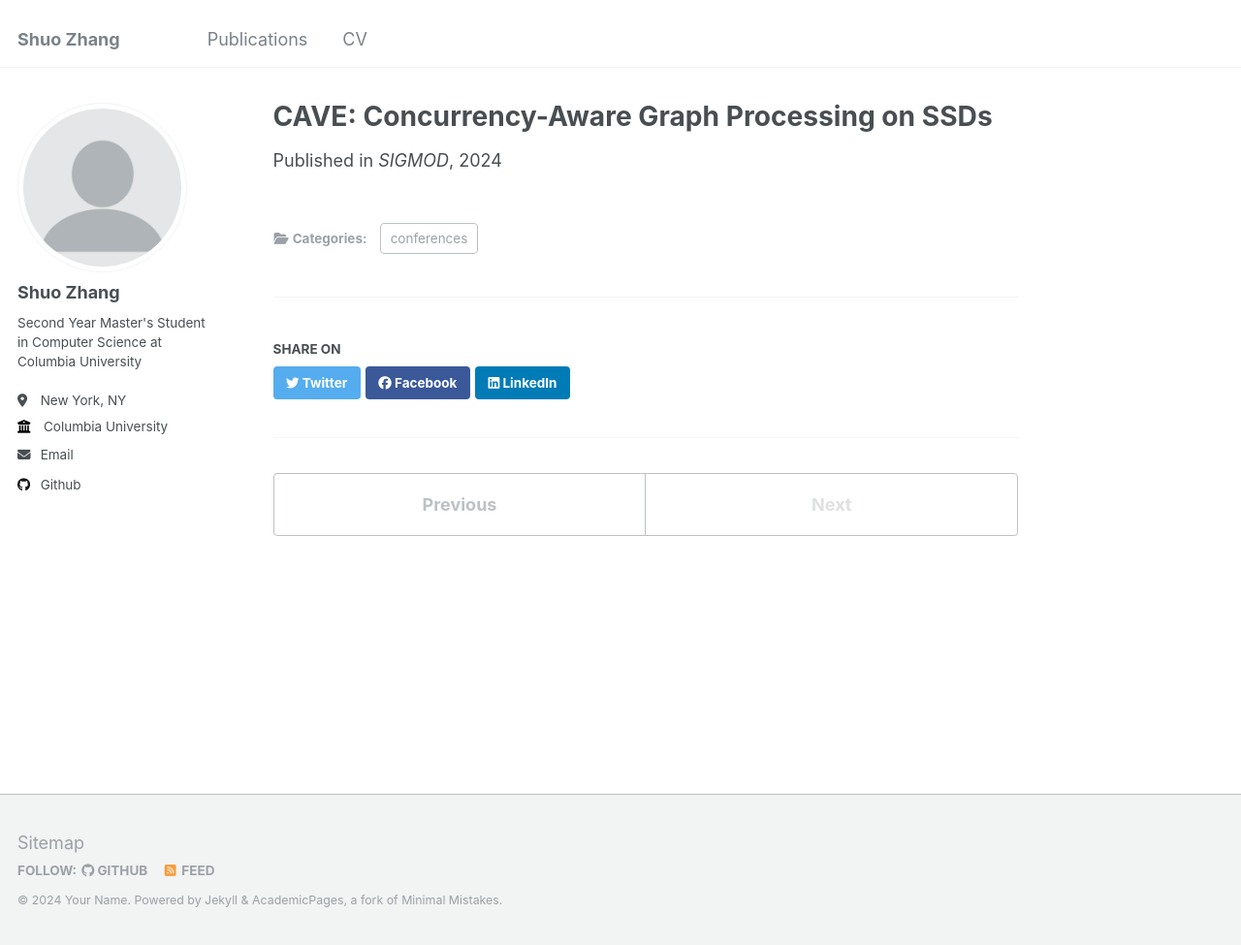
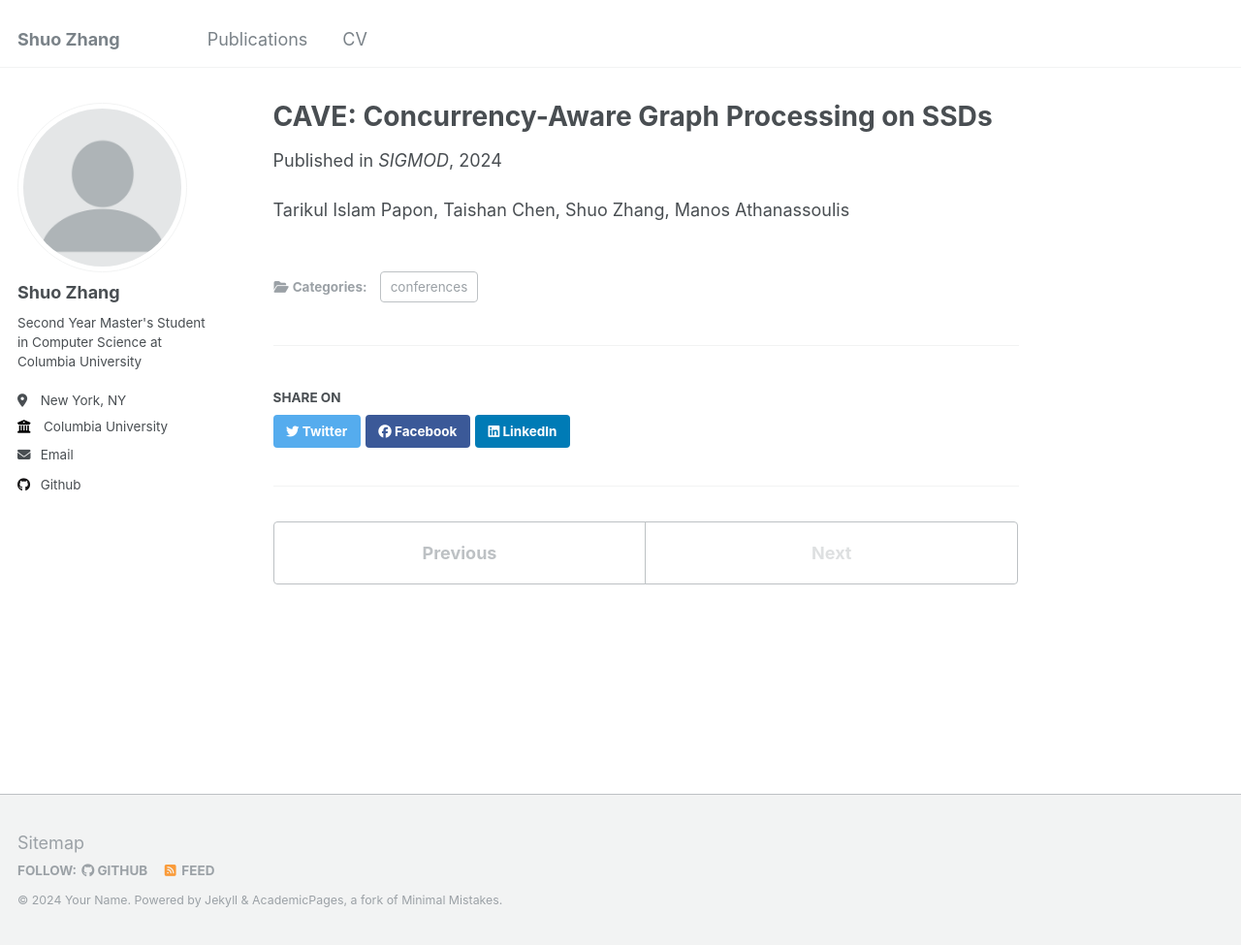
Before and after one commit to Inverse0/Inverse0.github.io, a Jekyll site: the page built from _publications/2024-CAVE.md, in a window 1280 px wide and 975 px high. Shown: the whole window at 97% size. Built offline with Jekyll 4.4.1, drawn with Linux system fonts in a browser that asks for light colours; a file with an impossible date is left out.

Commit message:
Update 2024-CAVE.md

```diff
--- a/_publications/2024-CAVE.md
+++ b/_publications/2024-CAVE.md
@@ -3,9 +3,11 @@ title: "CAVE: Concurrency-Aware Graph Processing on SSDs"
 collection: publications
 category: conferences
 permalink: /publication/2024-CAVE
-excerpt: 'Tarikul Islam Papon, Taishan Chen, Shuo Zhang, Manos Athanassoulis'
+excerpt: # 'Tarikul Islam Papon, Taishan Chen, Shuo Zhang, Manos Athanassoulis'
 date: 2024-05-30
 venue: 'SIGMOD'
 paperurl: 'https://dl.acm.org/doi/pdf/10.1145/3654928'
 citation: # 'Your Name, You. (2024). &quot;Paper Title Number 3.&quot; <i>GitHub Journal of Bugs</i>. 1(3).'
 ---
+
+Tarikul Islam Papon, Taishan Chen, Shuo Zhang, Manos Athanassoulis
```
